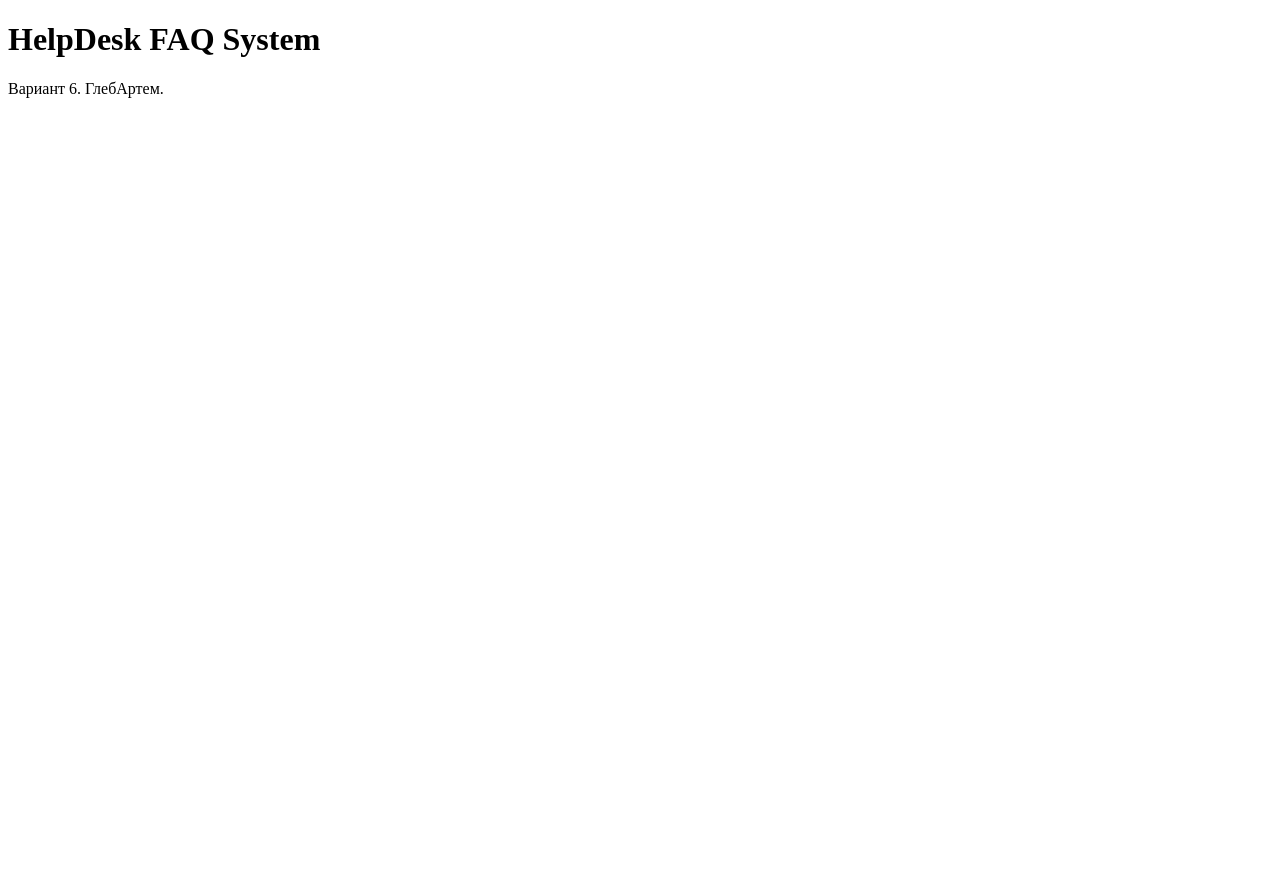
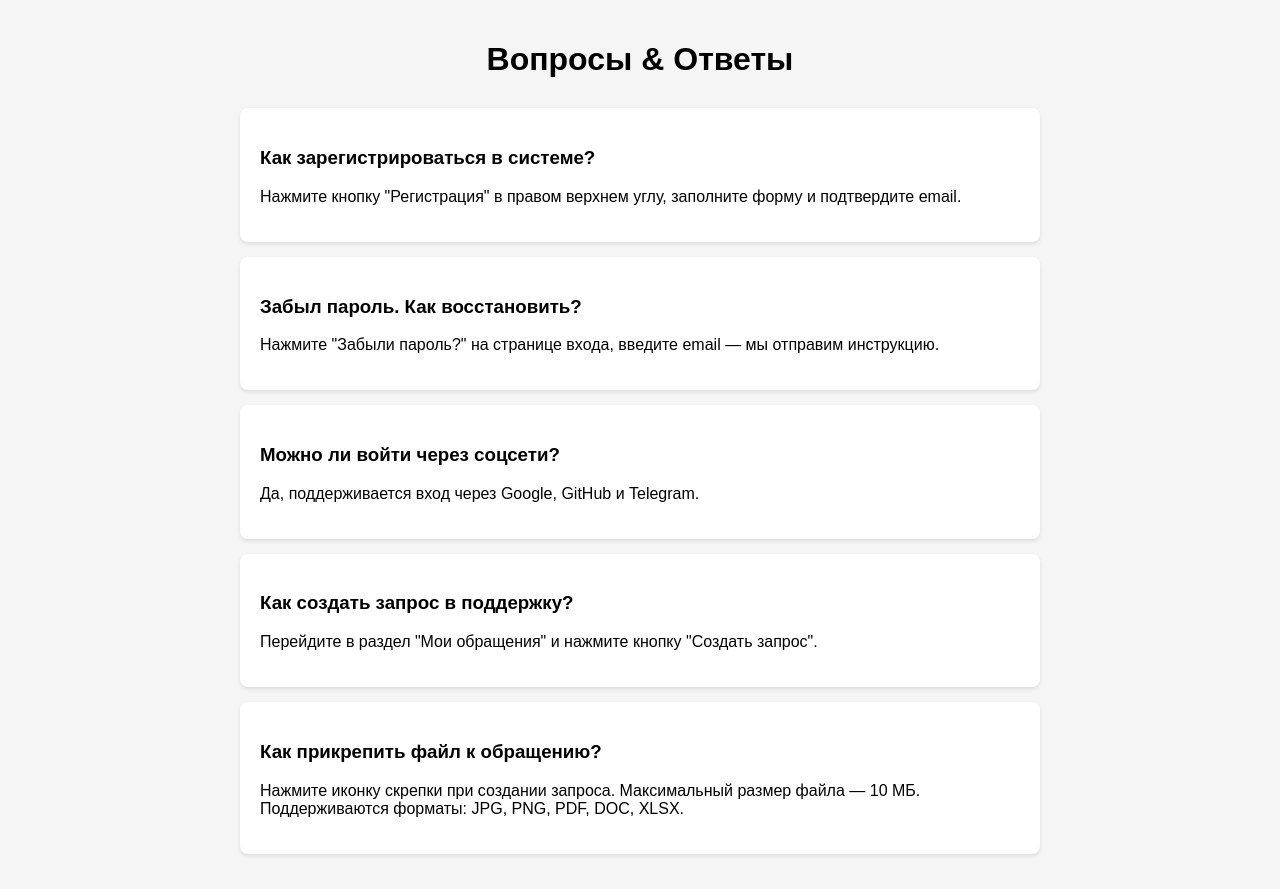
Before and after one commit to hlebhleb-stack/HelpDesk_Project, a website: page index.html in a window 1280 px wide. Before the commit the page ends 800 px from the top, so only its background shows below. Drawn offline with Linux system fonts and the light colour scheme.

Commit message:
feat: add Figma design and update FAQ content

```diff
--- a/css/style.css
+++ b/css/style.css
@@ -0,0 +1,20 @@
+body {
+    font-family: Arial, sans-serif;
+    background-color: #f5f5f5;
+    padding: 20px;
+    max-width: 800px;
+    margin: 0 auto;
+}
+
+header {
+    text-align: center;
+    margin-bottom: 30px;
+}
+
+.faq-item {
+    background: white;
+    padding: 20px;
+    margin-bottom: 15px;
+    border-radius: 8px;
+    box-shadow: 0 2px 4px rgba(0,0,0,0.1);
+}
--- /dev/null
+++ b/design/figma-link.txt
@@ -0,0 +1 @@
+https://www.figma.com/design/F0S9KHzHvxj7GKFRhwB156/HelpDesk-FAQ?node-id=0-1&t=g3uFbAqrRkbCSiMV-1
--- a/index.html
+++ b/index.html
@@ -1,14 +1,43 @@
 <!DOCTYPE html>
-<html lang="en">
+<html lang="ru">
 <head>
     <meta charset="UTF-8">
     <meta name="viewport" content="width=device-width, initial-scale=1.0">
-    <title>Document</title>
+    <title>HelpDesk - FAQ Система</title>
     <link rel="stylesheet" href="css/style.css">
 </head>
 <body>
-    <h1>HelpDesk FAQ System</h1>
-<p>Вариант 6. ГлебАртем.</p>
-<script src="js/script.js"></script>
+    <header>
+        <h1>Вопросы & Ответы</h1>
+    </header>
+
+    <main>
+        <div class="faq-item">
+            <h3>Как зарегистрироваться в системе?</h3>
+            <p>Нажмите кнопку "Регистрация" в правом верхнем углу, заполните форму и подтвердите email.</p>
+        </div>
+
+        <div class="faq-item">
+            <h3>Забыл пароль. Как восстановить?</h3>
+            <p>Нажмите "Забыли пароль?" на странице входа, введите email — мы отправим инструкцию.</p>
+        </div>
+
+        <div class="faq-item">
+            <h3>Можно ли войти через соцсети?</h3>
+            <p>Да, поддерживается вход через Google, GitHub и Telegram.</p>
+        </div>
+
+        <div class="faq-item">
+            <h3>Как создать запрос в поддержку?</h3>
+            <p>Перейдите в раздел "Мои обращения" и нажмите кнопку "Создать запрос".</p>
+        </div>
+
+        <div class="faq-item">
+            <h3>Как прикрепить файл к обращению?</h3>
+            <p>Нажмите иконку скрепки при создании запроса. Максимальный размер файла — 10 МБ. Поддерживаются форматы: JPG, PNG, PDF, DOC, XLSX.</p>
+        </div>
+    </main>
+
+    <script src="js/script.js"></script>
 </body>
 </html>
--- a/js/script.js
+++ b/js/script.js
@@ -0,0 +1 @@
+console.log("HelpDesk FAQ System loaded");
```
Also changed, not shown: package.json (added, +19 -0 lines), README.md (added), 2 other files.
